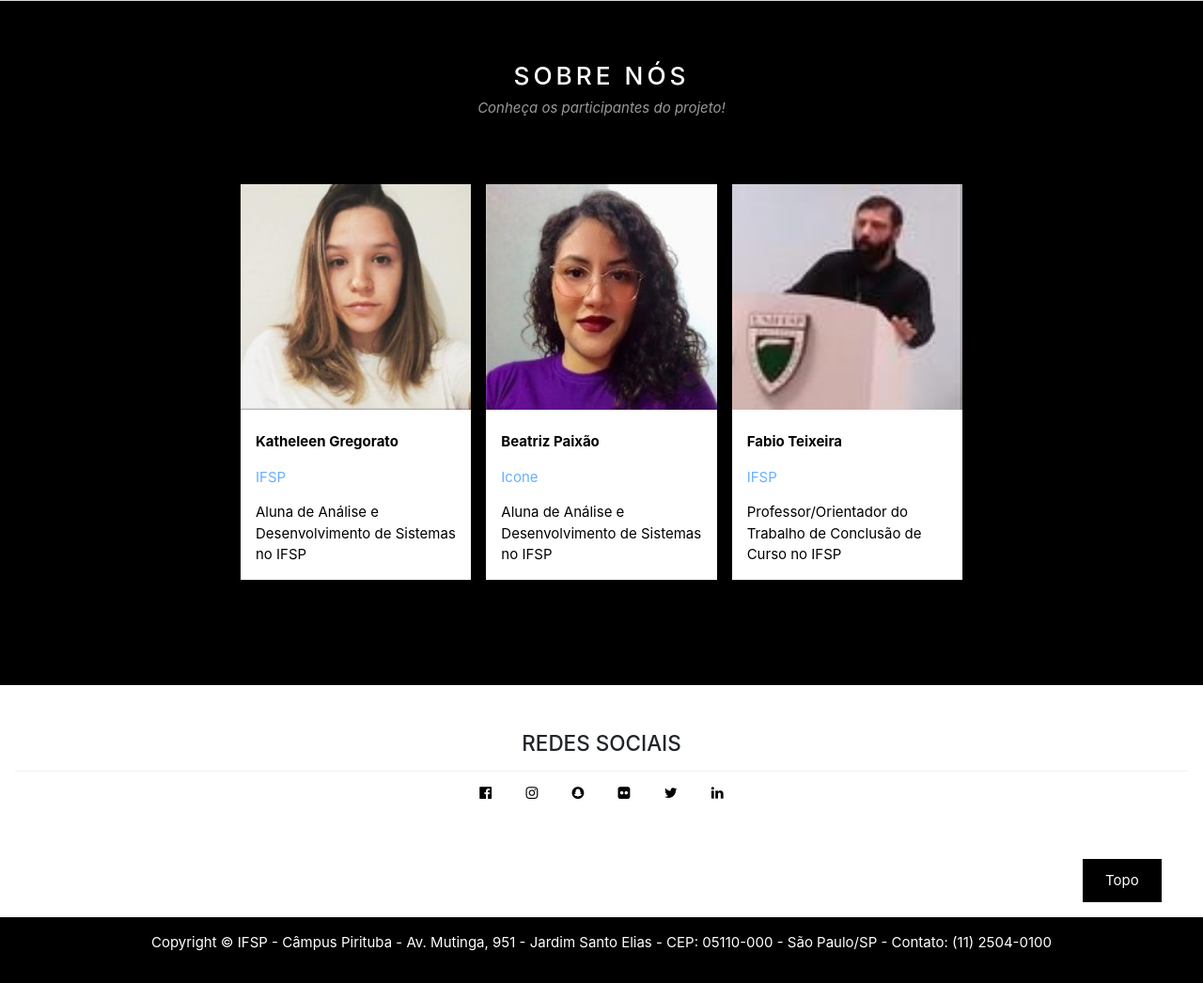
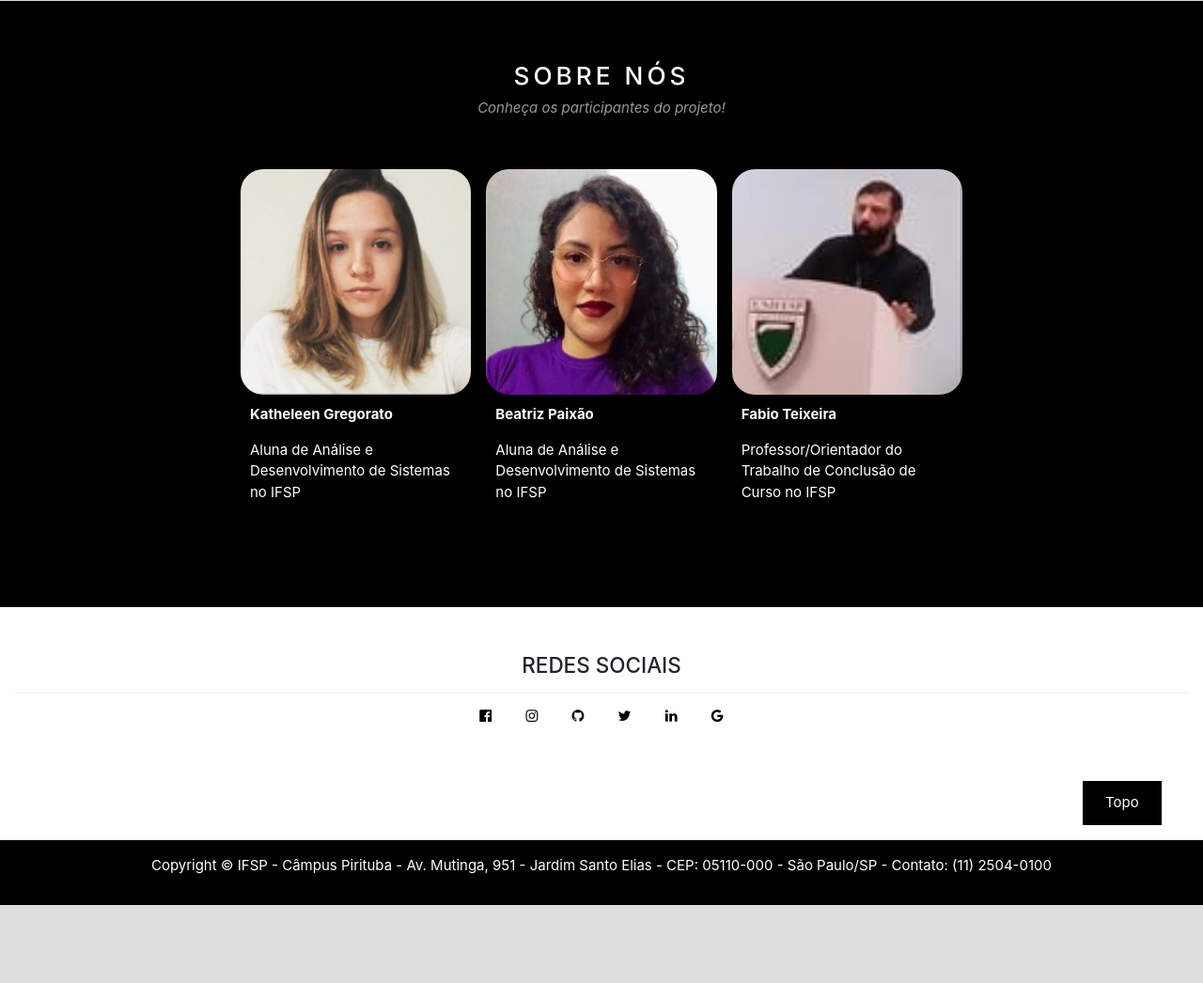
Before and after one commit to Pharmacovigilance-on-Twitter/adr-ner-visualization, a Flask app: page / in a window 1280 px wide. Shown: the part 1472-2518 px from the top of the page at 94% size. After the commit the page ends 2435 px from the top, so only its background shows below. Run offline with Flask 2, Linux system fonts and the light colour scheme; some libraries are stand-ins or nearby versions; some web fonts are replaced.

Commit message:
update 23-08

```diff
--- a/templates/layouts/index.html
+++ b/templates/layouts/index.html
@@ -85,34 +85,26 @@
               <h3 class="w3-wide w3-center">SOBRE NÓS</h3>
               <p class="w3-opacity w3-center"><i>Conheça os participantes do projeto!</i></p><br>
 
-              <div class="w3-row-padding w3-padding-32" style="margin:0 -16px">
+              <div class="w3-row-padding w3-padding-16" style="margin:0 -16px">
                 <div class="w3-third w3-margin-bottom">
-                  <img id="integrante1" src="../static/images/integrante1.jpg" alt="Katheleen Gregorato" style="width:100%" class="w3-hover-opacity">
-
-                  <div class="w3-container w3-white"><br>
+                  <img id="integrante1" src="../static/images/integrante1.jpg" alt="Katheleen Gregorato" style="width:100%" class="w3-hover-opacity"><br>
+                  <div style="margin: 10px;">
                     <p><b>Katheleen Gregorato</b></p>
-                    <a href="https://ptb.ifsp.edu.br/" target="_blank"><p class="w3-opacity">IFSP</p></a>
                     <p>Aluna de Análise e Desenvolvimento de Sistemas no IFSP</p>
-
-                </div>
-                </div>
-                <div class="w3-third w3-margin-bottom">
-                  <img id="integrante2" src="../static/images/integrante2.jpg" alt="Beatriz Paixão" style="width:100%" class="w3-hover-opacity">
-                  <div class="w3-container w3-white"><br>
-                    <p><b>Beatriz Paixão</b><br>
-                      <a href="https://ptb.ifsp.edu.br/" target="_blank"><p class="w3-opacity">Icone</p></a>
-                    </p>
-                    <p>Aluna de Análise e Desenvolvimento de Sistemas no IFSP</p>
-
                   </div>
                 </div>
                 <div class="w3-third w3-margin-bottom">
-                  <img id="integrante3" src="../static/images/integrante3.jpg" alt="Fabio Teixeira" style="width:100%" class="w3-hover-opacity">
-                  <div class="w3-container w3-white"><br>
+                  <img id="integrante2" src="../static/images/integrante2.jpg" alt="Beatriz Paixão" style="width:100%" class="w3-hover-opacity"><br>
+                  <div style="margin: 10px;">
+                    <p><b>Beatriz Paixão</b><br>
+                    <p>Aluna de Análise e Desenvolvimento de Sistemas no IFSP</p>
+                  </div>
+                </div>
+                <div class="w3-third w3-margin-bottom">
+                  <img id="integrante3" src="../static/images/integrante3.jpg" alt="Fabio Teixeira" style="width:100%" class="w3-hover-opacity"><br>
+                  <div style="margin: 10px;">
                     <p><b>Fabio Teixeira</b></p>
-                    <a href="https://ptb.ifsp.edu.br/" target="_blank"><p class="w3-opacity">IFSP</p></a>
                     <p>Professor/Orientador do Trabalho de Conclusão de Curso no IFSP</p>
-
                   </div>
                 </div>
               </div>
@@ -126,10 +118,10 @@
         <div class="w3-centered w3-white w3-hide-small">
           <a href="#" class="w3-bar-item w3-button"><i class="fa fa-facebook-official"></i></a>
           <a href="#" class="w3-bar-item w3-button"><i class="fa fa-instagram"></i></a>
-          <a href="#" class="w3-bar-item w3-button"><i class="fa fa-snapchat"></i></a>
-          <a href="#" class="w3-bar-item w3-button"><i class="fa fa-flickr"></i></a>
+          <a href="#" class="w3-bar-item w3-button"><i class="fa fa-github"></i></a>
           <a href="#" class="w3-bar-item w3-button"><i class="fa fa-twitter"></i></a>
           <a href="#" class="w3-bar-item w3-button"><i class="fa fa-linkedin"></i></a>
+          <a href="mailto:adrtwitter@gmail.com" class="w3-bar-item w3-button"><i class="fa fa-google"></i></a>
           <br><br>
         </div>
 
--- a/templates/static/css/style.css
+++ b/templates/static/css/style.css
@@ -39,15 +39,17 @@ body {
 img#integrante1 {
     width: 190px;
     height: 240px;
+    border-radius: 10%;
 }
 img#integrante2 {
     width: 190px;
     height: 240px;
-
+    border-radius: 10%;
 }
 img#integrante3{
     width: 190px;
     height: 240px;
+    border-radius: 10%;
 }
 
 #mynetwork {
```
